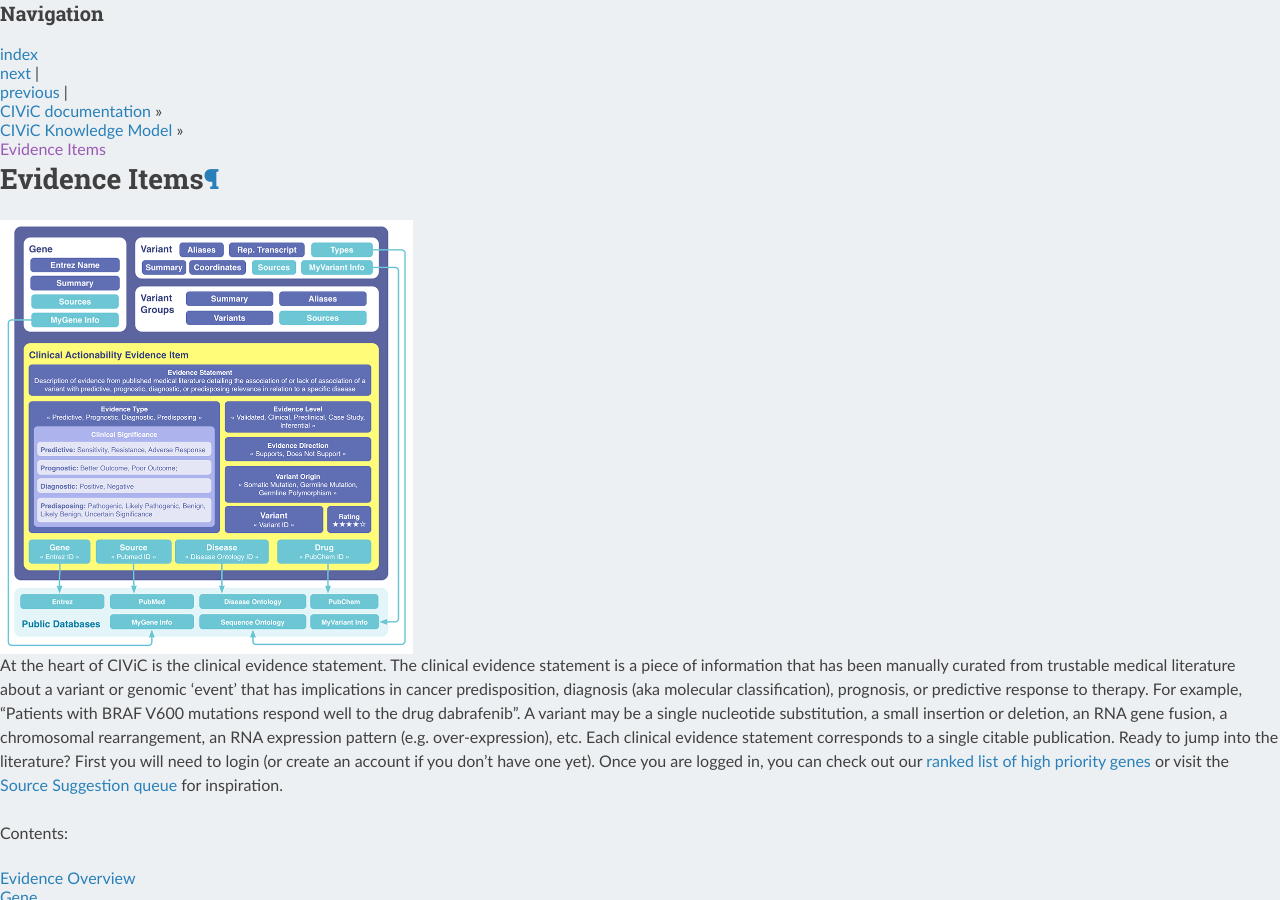
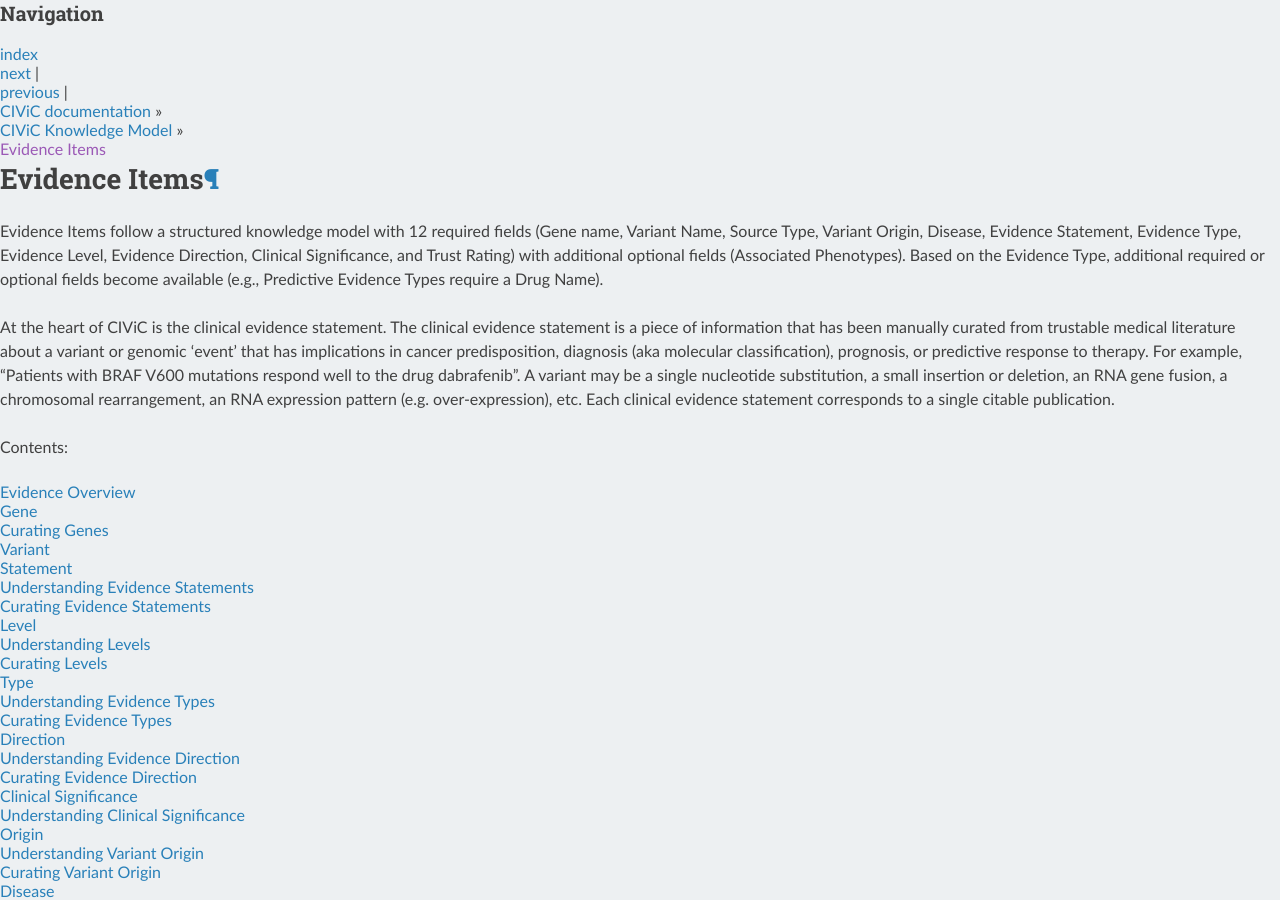
Before and after one commit to griffithlab/civic-docs, a Sphinx documentation site: the page built from docs/model/evidence.rst, in a window 1280 px wide and 900 px high. Built offline with Sphinx 7.4.7 and the Read the Docs theme 2.0.0, drawn with Linux system fonts in a browser that asks for light colours.

Commit message:
updated model evidence main page

```diff
--- a/docs/model/evidence.rst
+++ b/docs/model/evidence.rst
@@ -1,25 +1,8 @@
 Evidence Items
 =======================
+Evidence Items follow a structured knowledge model with 12 required fields (Gene name, Variant Name, Source Type, Variant Origin, Disease, Evidence Statement, Evidence Type, Evidence Level, Evidence Direction, Clinical Significance, and Trust Rating) with additional optional fields (Associated Phenotypes). Based on the Evidence Type, additional required or optional fields become available (e.g., Predictive Evidence Types require a Drug Name).
 
-.. image:: /images/GP-113_CIViC_schema-collaboration_SCHEMA_v3a.png
-   :align: right
-   :scale: 50%
-
-At the heart of CIViC is the clinical evidence statement. The clinical
-evidence statement is a piece of information that has been manually curated
-from trustable medical literature about a variant or genomic 'event' that has
-implications in cancer predisposition, diagnosis (aka molecular
-classification), prognosis, or predictive response to therapy. For example,
-"Patients with BRAF V600 mutations respond well to the drug dabrafenib". A
-variant may be a single nucleotide substitution, a small insertion or
-deletion, an RNA gene fusion, a chromosomal rearrangement, an RNA expression
-pattern (e.g. over-expression), etc. Each clinical evidence statement
-corresponds to a single citable publication. Ready to jump into the
-literature? First you will need to login (or create an account if you don't
-have one yet). Once you are logged in, you can check out our `ranked list of
-high priority genes
-<https://github.com/genome/civic-server/tree/master/public/downloads/RankedCivicGeneCandidates.tsv>`_
-or visit the `Source Suggestion queue <https://civicdb.org/curation/sources>`_ for inspiration.
+At the heart of CIViC is the clinical evidence statement. The clinical evidence statement is a piece of information that has been manually curated from trustable medical literature about a variant or genomic ‘event’ that has implications in cancer predisposition, diagnosis (aka molecular classification), prognosis, or predictive response to therapy. For example, “Patients with BRAF V600 mutations respond well to the drug dabrafenib”. A variant may be a single nucleotide substitution, a small insertion or deletion, an RNA gene fusion, a chromosomal rearrangement, an RNA expression pattern (e.g. over-expression), etc. Each clinical evidence statement corresponds to a single citable publication.
 
 .. toctree::
    :maxdepth: 2
```
